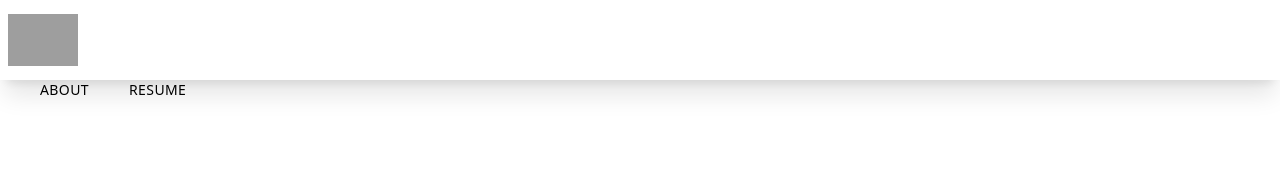
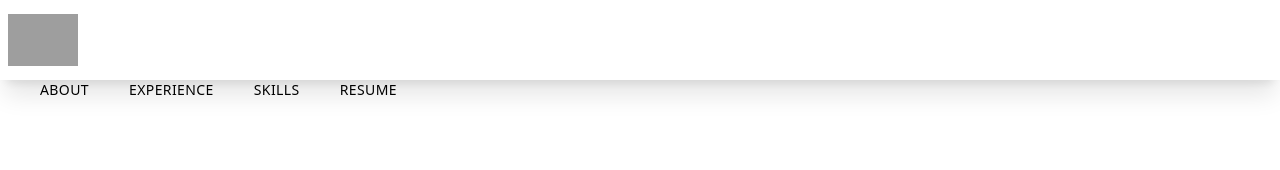
Before and after one commit to Mark-Donohue/personal-website-v3, a Next.js app: page / in a window 1280 px wide. Shown: the top 170 px of the page. Built offline with nearby package versions, Linux system fonts and the light colour scheme; grey boxes are pictures that could not be loaded.

Commit message:
Add more menu sections

```diff
--- a/components/Navigation.jsx
+++ b/components/Navigation.jsx
@@ -14,6 +14,12 @@ const Navigation = () => {
             <Link href="#">About</Link>
           </li>
           <li className="ml-10 text-sm uppercase hover:border-b">
+            <Link href="#">Experience</Link>
+          </li>
+          <li className="ml-10 text-sm uppercase hover:border-b">
+            <Link href="#">Skills</Link>
+          </li>
+          <li className="ml-10 text-sm uppercase hover:border-b">
             <Link href="#">Resume</Link>
           </li>
         </ul>
```
